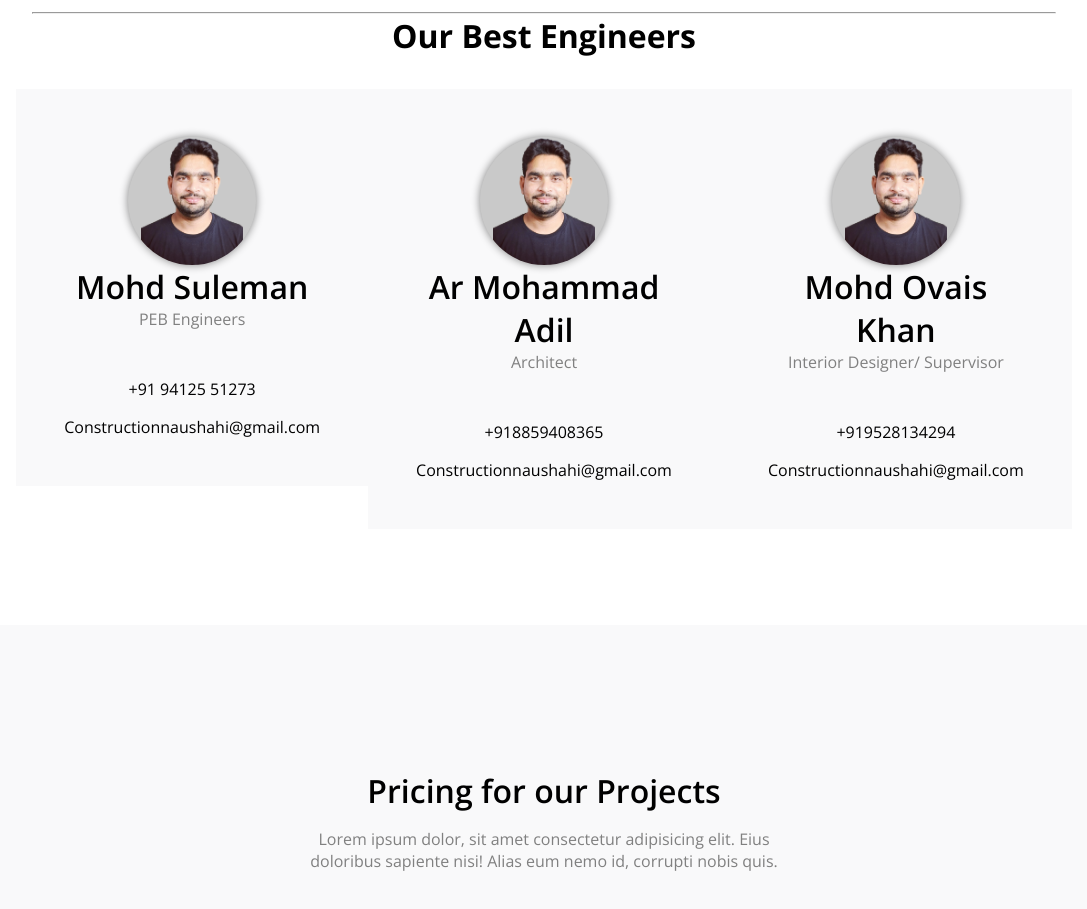
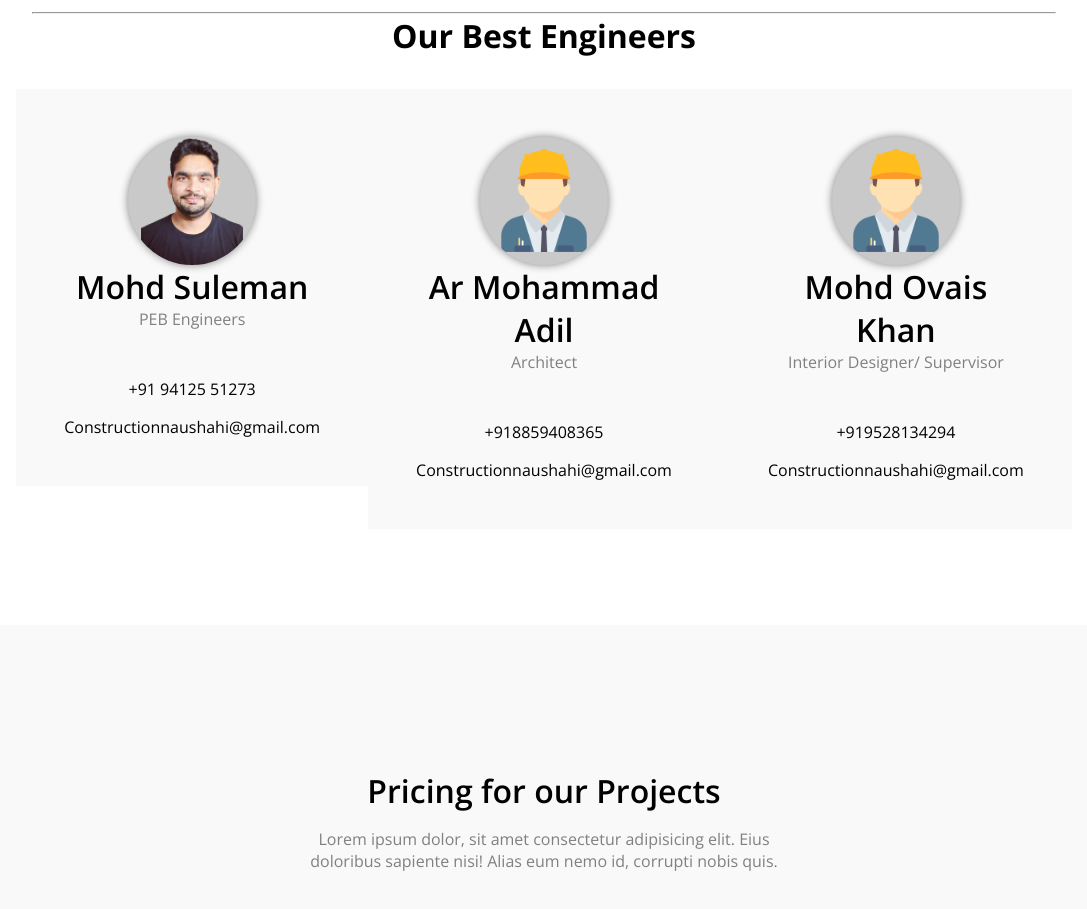
Before and after one commit to Arbaazhasan/Naushahi-Construction, a plain HTML site: page index.html in a window 1280 px wide. Shown: the part 8420-9329 px from the top of the page, without its empty margins (96-1183 px from the left). Drawn offline with nearby package versions, Linux system fonts and the light colour scheme.

Commit message:
replace engineers photo to userIcon

```diff
--- a/index.html
+++ b/index.html
@@ -680,7 +680,7 @@
 
                 <div class="engineerCard">
                     <div class="engImg">
-                        <img src="public/eng/eng1.png" alt="">
+                        <img src="public/eng/ui.png" alt="">
                     </div>
 
                     <h1> Ar Mohammad Adil</h1>
@@ -694,7 +694,7 @@
 
                 <div class="engineerCard">
                     <div class="engImg">
-                        <img src="public/eng/eng1.png" alt="">
+                        <img src="public/eng/ui.png" alt="">
                     </div>
 
                     <h1> Mohd Ovais Khan</h1>
--- a/style.css
+++ b/style.css
@@ -381,7 +381,7 @@ header {
 }
 
 .engImg>img {
-    max-width: 100%;
+    max-width: 80%;
     max-height: 100%;
 }
 
```
Also changed, not shown: public/eng/ui.png (added), public/userIcon.jpg (added).
